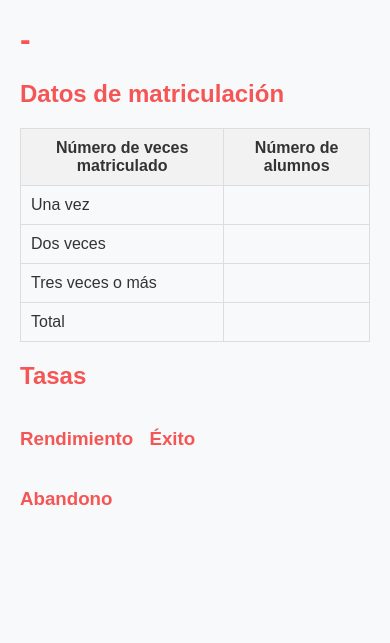
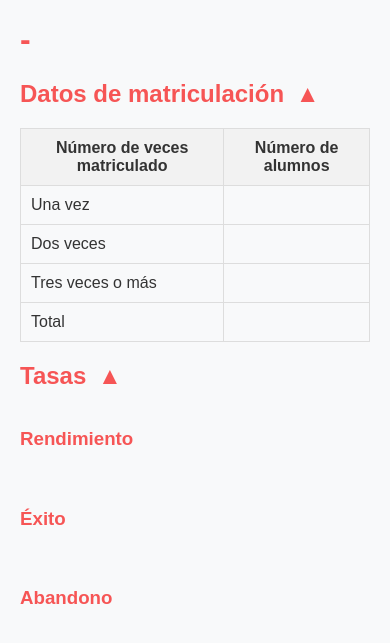
Before and after one commit to DAT-ETSIT/caliDAT, a Flask app: template templates/visualize_subject.html in a window 390 px wide. Shown: the top 643 px of the page. Run offline with Flask 3, Linux system fonts and the light colour scheme; the template is opened without the code that fills it, so the values that code supplies are empty.

Commit message:
Improved mobile visualization and implemented section hiding

```diff
--- a/app.py
+++ b/app.py
@@ -30,7 +30,7 @@ def generate_pie_charts(ratings_data):
             rate_percentage = passed / enrolled * 100
         else:
             rate_percentage = 0
-        labels = ['Aprobados', 'Suspensos'] if metric != 'abandonment' else ['No presentados', 'Presentados']
+        labels = ['Aprobados', 'Suspensos'] if metric != 'abandonment' else ['Abandonan', 'Presentados']
         values = [passed, enrolled - passed]
         fig = go.Figure(data=[go.Pie(labels=labels, values=values)])
         if fig.data:
@@ -40,7 +40,7 @@ def generate_pie_charts(ratings_data):
             else:
                 # Añadir identificador único a cada "slice" solo si hay datos
                 for i, label in enumerate(labels):
-                    fig.data[0].marker.colors[i] = 'red' if (label == 'Suspensos' or label == 'No presentados') else 'green'
+                    fig.data[0].marker.colors[i] = 'red' if (label == 'Suspensos' or label == 'Abandonan') else 'green'
         fig.update_traces(hoverinfo='label+percent+value')
         charts[metric] = fig.to_html(full_html=False)
     return charts
--- a/static/styles.css
+++ b/static/styles.css
@@ -36,12 +36,20 @@ li {
 }
 
 /* Estilos para gráficos de pie */
-
 .pie-chart-container {
-    display: inline-block;
     width: 30%; /* Ajusta este valor según sea necesario */
     margin-right: 20px; /* Espacio entre gráficos */
+    display: inline-block;
 }
+
+/* Estilos adicionales para pantallas más grandes */
+@media (max-width: 768px) {
+    .pie-chart-container {
+        width: 100%; /* Ocupar todo el ancho en pantallas más pequeñas */
+        margin-bottom: 20px; /* Espacio entre gráficos en pantallas pequeñas */
+    }
+}
+
 
 /* Estilos para etiquetas emergentes de gráficos de pie */
 
@@ -60,4 +68,11 @@ li {
     display: block;
 }
 
-/* Estilos adicionales según sea necesario */
+.arrow {
+    margin-left: 5px;
+    transition: transform 0.3s ease;
+}
+
+.toggle-section {
+    cursor: pointer;
+}
--- a/templates/visualize_subject.html
+++ b/templates/visualize_subject.html
@@ -8,8 +8,8 @@
 </head>
 <body>
     <h1>{{ subject_data.subject_name }} - {{ subject_data.subject_code }}</h1>
-    <h2>Datos de matriculación</h2>
-    <table border="1">
+    <h2 class="toggle-section" onclick="toggleSection('enrollment-table')">Datos de matriculación <span class="arrow">&#9650;</span></h2>
+    <table border="1" id="enrollment-table">
         <tr>
             <th>Número de veces matriculado</th>
             <th>Número de alumnos</th>
@@ -31,7 +31,7 @@
             <td>{{ subject_data.reports_info[0].enrollment_data.total }}</td>
         </tr>
     </table>
-    <h2>Tasas</h2>
+    <h2 class="toggle-section" onclick="toggleSection('pie-charts')">Tasas <span class="arrow">&#9650;</span></h2>
     <div id="pie-charts">
         <div class="pie-chart-container">
             <h3>Rendimiento</h3>
@@ -46,5 +46,19 @@
             {{ pie_charts['abandonment']|safe }}
         </div>
     </div>
+
+    <script>
+        function toggleSection(sectionId) {
+            var section = document.getElementById(sectionId);
+            var arrow = section.previousElementSibling.querySelector('.arrow');
+            if (section.style.display === "none") {
+                section.style.display = "";
+                arrow.innerHTML = "&#9650;";
+            } else {
+                section.style.display = "none";
+                arrow.innerHTML = "&#9660;";
+            }
+        }
+    </script>
 </body>
 </html>
```
